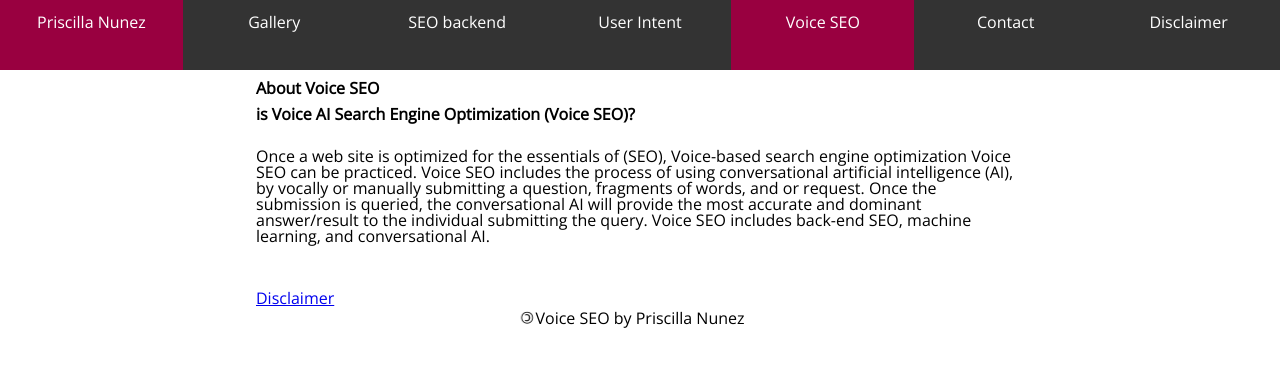
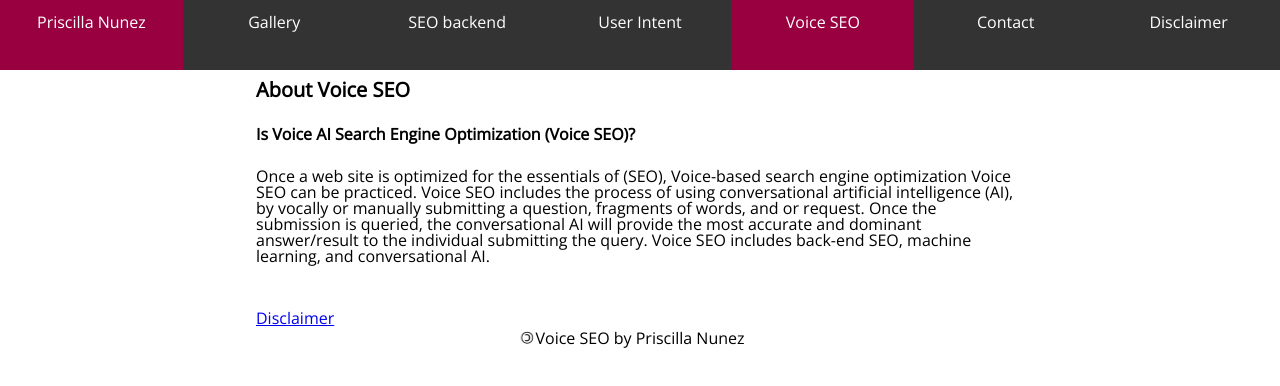
Before and after one commit to voiceAI/Project-with-Responsive-Design, a plain HTML site: page veoqs.html in a window 1280 px wide. Drawn offline with nearby package versions, Linux system fonts and the light colour scheme.

Commit message:
Final Submission

```diff
--- a/veoqs.html
+++ b/veoqs.html
@@ -37,9 +37,10 @@
     </header>
 
     <main>
-    <h1>About Voice SEO</h1>
+    <h1 id="main"><span class="bold">About Voice SEO</span></h1>
+    <br/>
     <div id="content">
-        <h2>is Voice AI Search Engine Optimization (Voice SEO)?</h2>
+        <h2>Is Voice AI Search Engine Optimization (Voice SEO)?</h2>
         <br>
         <p>Once a web site is optimized for the essentials of (SEO), Voice-based search engine optimization Voice SEO can be practiced.
         Voice SEO includes the process of using conversational artificial intelligence (AI), by vocally or manually submitting a question, fragments of words, and or request.
```
Also changed, not shown: disclaimer.html (+1 -1 lines), index.html (+0 -2 lines), seobackend.html (+1 -1 lines).
